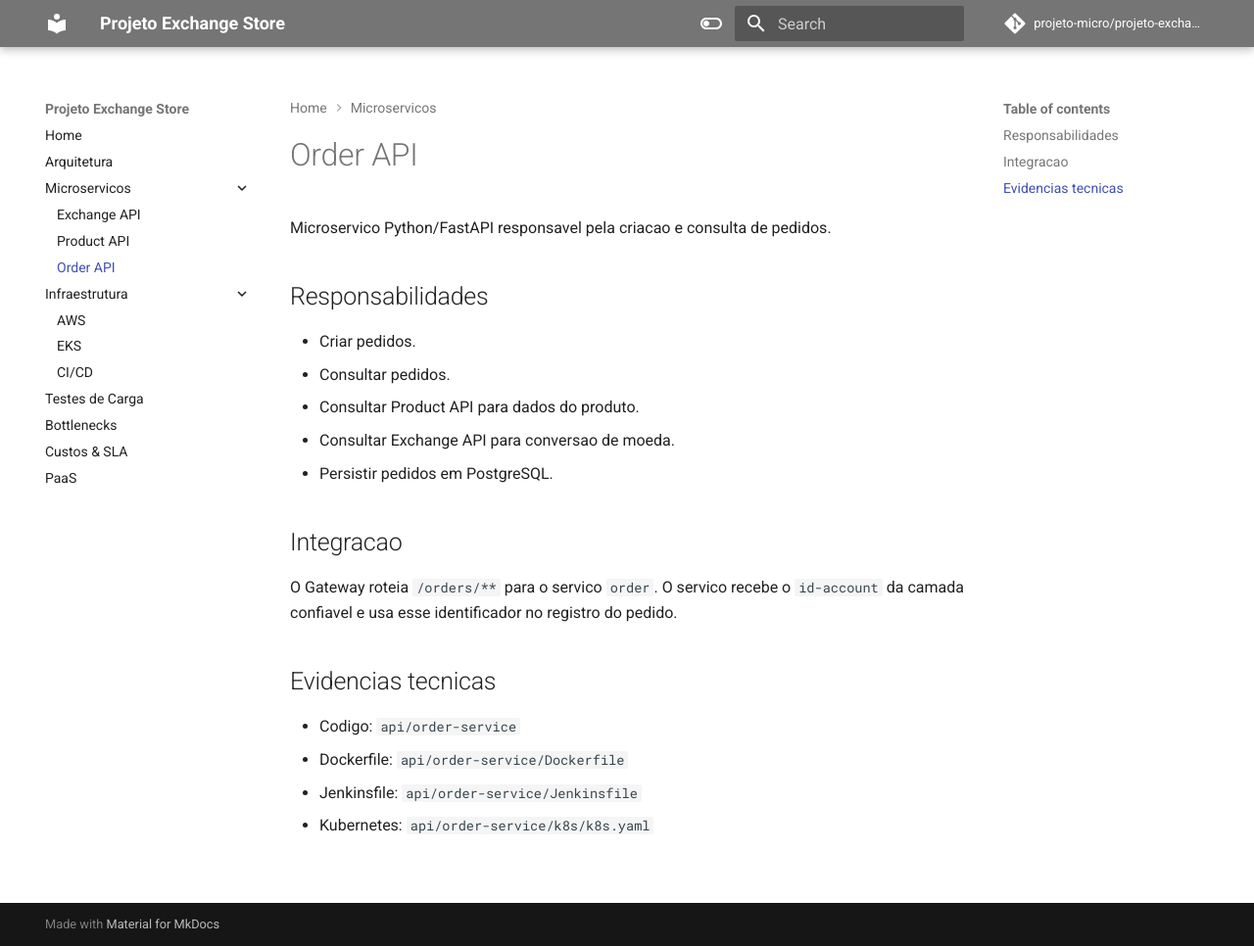
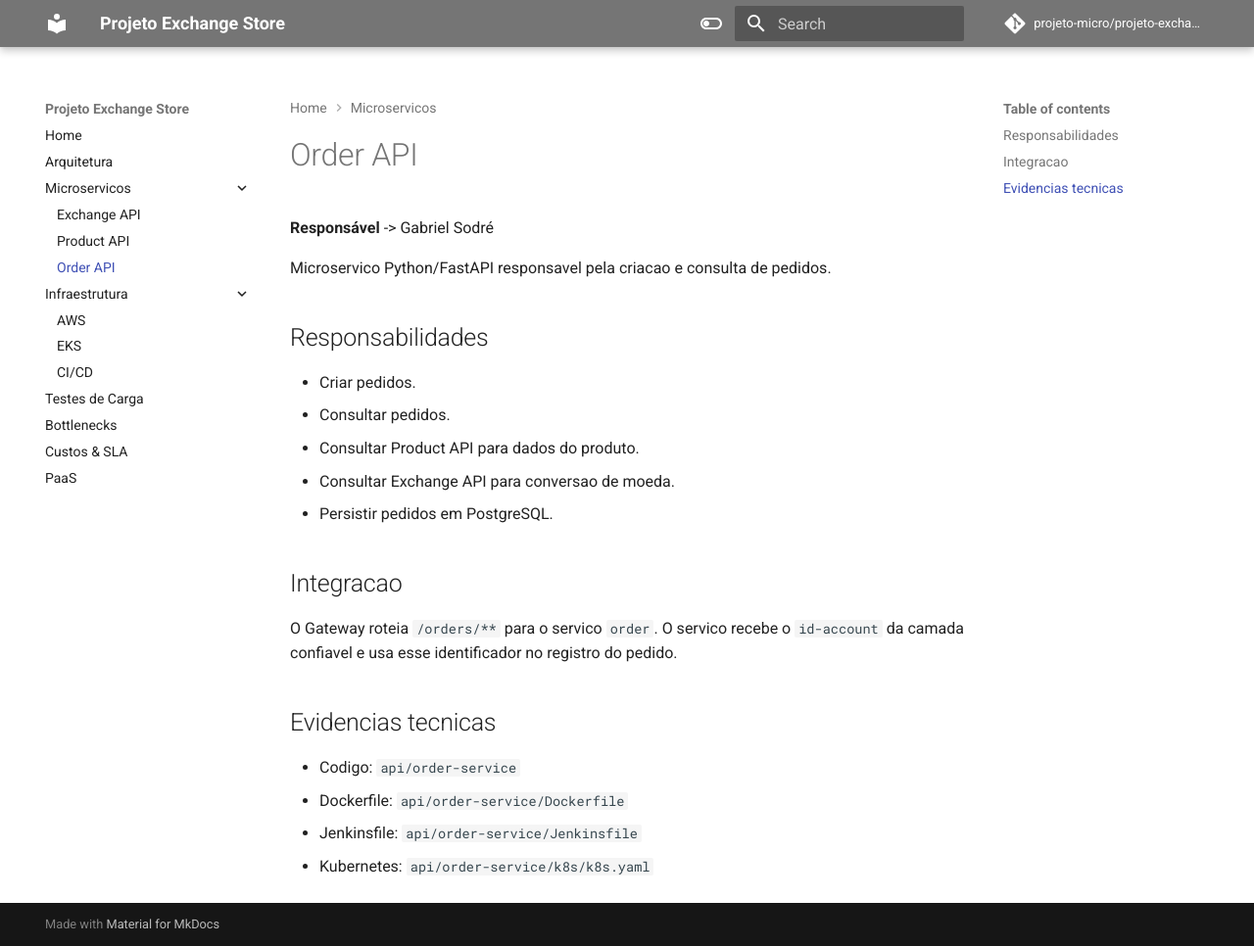
Before and after one commit to projeto-micro/projeto, an MkDocs documentation site: the page built from docs/services/order.md, in a window 1280 px wide and 966 px high. Shown: the whole window at 98% size. Built offline with MkDocs 1.6.1 and Material for MkDocs 9.7.7, drawn with Linux system fonts in a browser that asks for light colours; comment, search, counter and statistics services are not loaded.

Commit message:
Add responsible person to Order API documentation

```diff
--- a/docs/services/order.md
+++ b/docs/services/order.md
@@ -1,4 +1,6 @@
 # Order API
+
+**Responsável** -> Gabriel Sodré
 
 Microservico Python/FastAPI responsavel pela criacao e consulta de pedidos.
 
```
